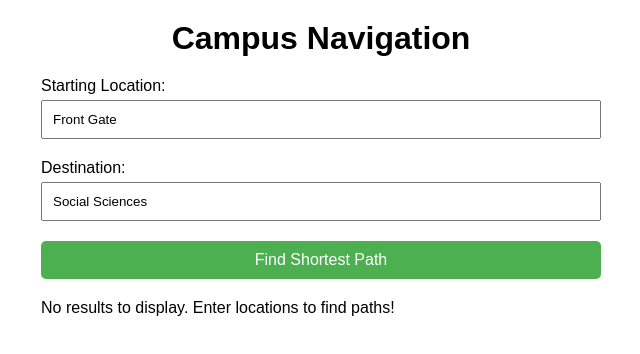
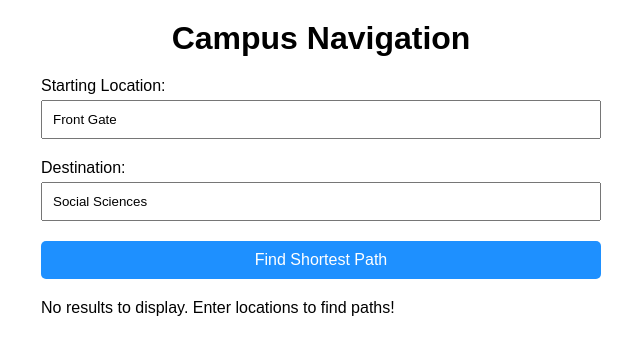
Before and after one commit to peekaycee/campus-navigate, a React (Vite) app in the folder unilag-roadmap/: page / in a window 1280 px wide. Shown: the top 354 px of the page, without its empty margins (319-959 px from the left). Built offline with nearby package versions, Linux system fonts and the light colour scheme.

Commit message:
pipeline created to hosted link

```diff
--- a/unilag-roadmap/src/components/graph/Graph.css
+++ b/unilag-roadmap/src/components/graph/Graph.css
@@ -37,7 +37,7 @@
     padding: 10px;
     margin: 20px 0;
     font-size: 16px;
-    background-color: #4CAF50;
+    background-color: dodgerblue;
     color: white;
     border: none;
     border-radius: 5px;
```
